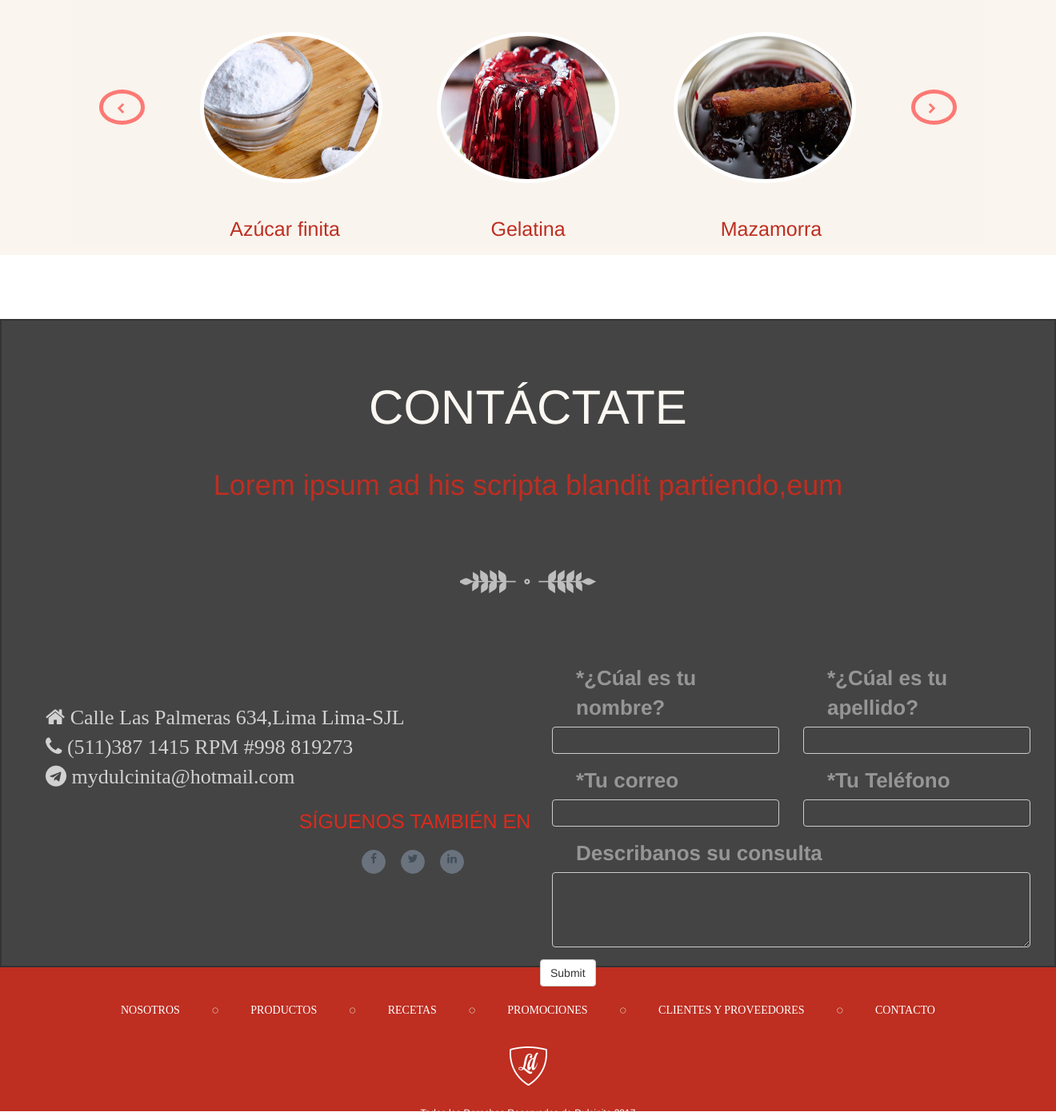
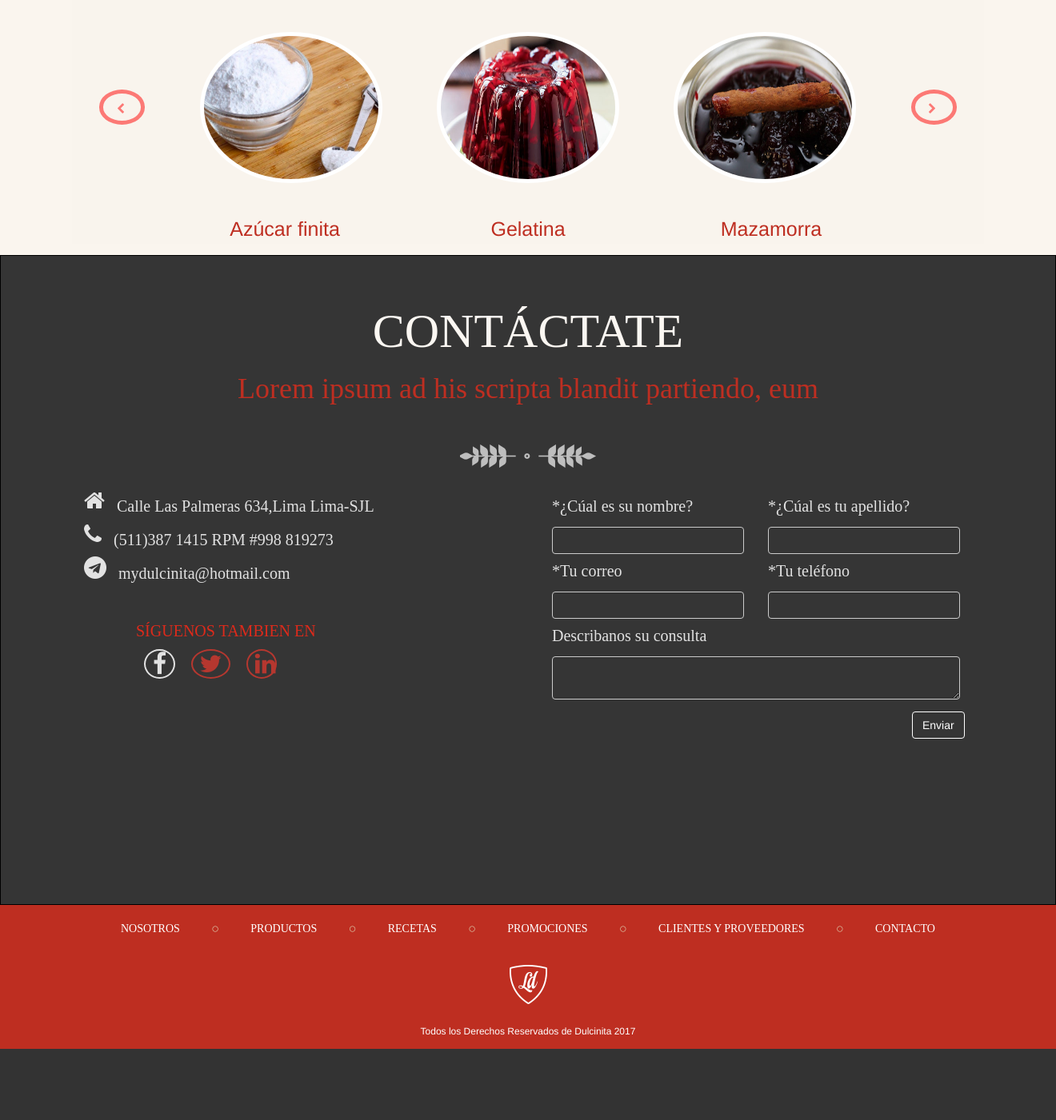
Before and after one commit to Cero-K/plantilla_dulcinita, a PHP site: page / in a window 1320 px wide. Shown: the part 4163-5564 px from the top of the page at 80% size. After the commit the page ends 5475 px from the top, so only its background shows below. Run offline with PHP 8.4, Linux system fonts and the light colour scheme; some libraries are stand-ins or nearby versions; some web fonts are replaced.

Commit message:
TODO HOME 1

```diff
--- a/assets/css/layout/6.contact.css
+++ b/assets/css/layout/6.contact.css
@@ -1,113 +1,136 @@
- .contact{
-    margin-top: 80px;
+  .contacto{
+    margin-top: 0px;
     width: 100%;
-    height: 811px;
-    border:solid 2px;
-    background-color: #444;
+    height: 813px;
+    border:solid 1px;
+    color: black;
+    background-color: #353535;
 }
-.contact h2{
+.main div h2{
+    margin-top: 61px;
+    font-size:60px;
     color: #fbf7f2;
+    text-transform: uppercase;
     text-align: center;
+}
+.fila2 div h6{
+    margin-top: 10px;
+    color: #be2e21;
+    font-size: 36px;
+    text-align: center;
+}
+.fila3 div{
+    margin-top: 15px;
+    color: #939291;
+    display: inline-flex;
+    justify-content: center;
+}
+.fila4a p{
+margin-right: 15px;
+}
+.fila4b p{
+margin-right: 15px;
+}
+.fila4c p{
+margin-right: 15px;
+}
+.fila4a{
+    color: #e2e2e2;
+    display: inline-flex;
+    justify-content: center;
+}
+.fila4a h5{
+    color: #e2e2e2;
+    font-size: 20px;
+}
+.fila4b{
+    color: #e2e2e2;
+    display: inline-flex;
+    justify-content: center;
+}
+.fila4b h5{
+    color: #e2e2e2;
+    font-size: 20px;
+}
+.fila4c{
+    color: #e2e2e2;
+    display: inline-flex;
+    justify-content: center;
+}
+.fila4c h5{
+    color: #e2e2e2;
+    font-size: 20px;
+}
+/*Formulario*/
+.group label h6{
+    color: #e2e2e2;
+    font-size: 20px;
+}
+.group input{
+    background-color: #353535;
+}
+.group textarea{
+ background-color: #353535;
+}
+.facebook{
+    color: #e2e2e2;
+    border: 2px solid #e2e2e2;
+    font-size: 30px ;
+    padding-left:.3em;
+    top: .1em;
+}
+#buttonlogintoregister{
+    background-color: #353535;
+    border-color: #353535;
+    border:solid 1px;
+}
+.twitter,.youtube{
+    color: #b5372f;
+    border: 2px solid #b5372f;
+    font-size: 30px;
+    padding-left: .3em;
+    top: .1em;
+}
+.social{
+    margin-top: 30px;
+    margin-left: 50px;
+    background-color: #353535;
+}
+.social h6{
+    color: #dd2a1b;
+    font-size:20px;
     text-transform: uppercase;
-    font-size: 60px;
-    margin-top: 76px;
-
-}
-.icono-ramas{
-margin-top: 52px;
-display: inline-flex;justify-content: center;
-/*width: 100%;*/
 }
 
-.contact h3{
-    color: #be2e21;
-    text-align: center;
-    font-size: 36px;
-    margin-top: 44px;
-}
-.socialContact{
-    margin-top: 110px;
-}
-.socialContact li {
-    font-size: 26px;
-    margin-bottom: 0px;
-    list-style: none;
-
-}
-.socialContact li a i{
-    color: #d1d1d1;
-}
-/*Social Contaco */
-.social {
-    /*margin: 15px auto;*/
-    background-color: #444;
-    margin-top: -20px;
-    margin-left: 174px;
-}
-.xxx{
-    color: #dd2a1b;
-    text-transform: uppercase;
-    font-size:25px;
-}
-.social ul {
-    margin-top: 17px;
-}
-.social ul > li {
-    margin-left: 2.5px;
-    margin-right: 2.5px;
-}
-.social p{
-}
-.social a {
-    background-size: 100% 200%;
+.social a{
     border-radius: 50%;
-    display: inline-block;
-    height: 30px;
-    position: relative;
-    transition: all 0.2s linear 0s;
-    width: 30px;
-}
-.social a:hover {
-    background-position: 0 -100%;
+    margin-left: 10px;
+    margin-right: 10px;
 }
 
-.social .black a {
-    border: 1px solid #6a737d;
-    color: #424e5a;
-    background-color: #6a737d;
+/*media querys*/
+@media only screen and (max-width: 500px) {
+    .contacto{
+       margin-top: -950px;
     }
-.social .black a:hover {
-    color: #424e5a;
-    background-color: #00bfe8 ;
-
+    .main div h2 ,.fila2 div h6{
+       font-size: 20px;
+       margin-top: 15px;
     }
-/*Para el formulario*/
-.fila1{
-margin-top:61px;
+    .fila2 div  h6{
+        margin-top: -5px;
     }
-.fila1 div label {
-font-size:26px ;
-color: #969696;
+    .fila4a  h5 ,.fila4b h5 , .fila4c  h5 , .social h6{
+       font-size: 15px;
+       margin-top: 8px;
     }
-.fila2 div label {
-font-size:26px ;
-color: #969696;
+    .fila3  div{
+        margin-top: -17px;
     }
-.fila3 div label {
-font-size:26px ;
-color: #969696;
+    .social  h6{
+        margin-top: -28px;
     }
-.form-contact label{
-      padding-left: 30px;
+    .group label h6{
+       font-size: 12px;
     }
-
-.form-control {
-    background-color: #444;
-    border: 1px solid #ccc;
-
-    -webkit-box-shadow: inset 0 1px 1px rgba(0,0,0,.075);
-    box-shadow: inset 0 1px 1px rgba(0,0,0,.075);
-    -webkit-transition: border-color ease-in-out .15s,-webkit-box-shadow ease-in-out .15s;
-    -o-transition: border-color ease-in-out .15s,box-shadow ease-in-out .15s;
-    transition: border-color ease-in-out .15s,box-shadow ease-in-out .15s;
 }
--- a/index.html
+++ b/index.html
@@ -522,105 +522,96 @@
 </section>
 </div>
 <!-- FIN SECCIÓN PROMOCIONES -->
+<!--Inicio contacto-->
+<div class="clear-both"></div>
+<section class="contacto">
+  <div class="container">
+    <div class="main" row>
+          <div class="col-xs-12">
+                <h2 class="brandon-text-bold">Contáctate</h2>
+          </div>
+    </div>
+    <div class="fila2" row>
+          <div class="col-xs-12">
+            <h6 class="brandon-text-bold" >Lorem ipsum ad his scripta blandit partiendo, eum</h6>
+          </div>
+    </div>
 
+    <div class="fila3" row>
+      <div class="col-xs-12">
+        <a href=""><img src="assets/images/imagen_ramas.png"></a>
+      </div>
+    </div>
 
-  <!-- contactenos -->
-
-<section class="contact">
-    <h2>
-      Contáctate
-    </h2>
-    <h3> Lorem ipsum ad his scripta blandit partiendo,eum</h3>
-    <div class="icono-ramas" style="width: 100%">
-          <a href="">
-            <img src="assets/images/imagen_ramas.png">
-          </a>
-        </div>
-    <div class="col-md-6">
-      <ul class="socialContact">
-              <li>
-                <a href="">
-                <i class="fa fa-home" id="p" aria-hidden="true"> Calle Las Palmeras 634,Lima Lima-SJL</i>
-                </a>
-              </li>
-              <li>
-                  <a href="">
-                  <i class="fa fa-phone" id="pp" aria-hidden="true"> (511)387 1415 RPM #998 819273</i>
+    <div class="fila4" row>
+      <div class="col-xs-12 col-md-6">
+            <div class="fila4a">
+              <p class="fa fa-home fa-2x"><h5 class="brandon-text"> Calle Las Palmeras 634,Lima Lima-SJL</h5> </p>
+            </div>
+            <div class="fila4b">
+              <p class="fa fa-phone fa-2x"> <h5 class="brandon-text"> (511)387 1415 RPM #998 819273</h5> </p>
+            </div>
+            <div class="fila4c">
+              <p class="fa fa-telegram fa-2x"> <h5 class="brandon-text"> mydulcinita@hotmail.com</h5> </p>
+            </div>
+          <!--Agregando las redes sociales-->
+              <div class="social col-md-6 col-xs-12 col-sm-12" row>
+                  <h6 class="brandon-text">Síguenos tambien en</h6>
+                  <a class="facebook " href="https://www.facebook.com/lifedigital.pe" data-toggle="tooltip" target="_blank" title="Facebook">
+                  <i class="fa fa-facebook fa-1x"></i>
                   </a>
-              </li>
-              <li>
-                <a href="">
-                <i class="fa fa-telegram"  aria-hidden="true"> mydulcinita@hotmail.com</i>
-                </a>
-
-              </li>
-            </ul>
-
-          <div class="container ">
-            <div class="col-md-11 col-sm-12 centered padd-lgx-h animated fadeInLeft ">
-            <div class="col-md-3 color-white   text-center">
-          <!-- <h4 class="text-mayusc color-white" > Síguenos también en: </h4> -->
-                <div class="social" style="width: 500px" >
-                  <span class="xxx"> Síguenos también en </span>
-
-                       <ul class="list-inline black">
-                          <li>
-                             <a class="facebook" href="https://www.facebook.com/lifedigital.pe" data-toggle="tooltip" target="_blank" title="Facebook">
-                             <i class="fa fa-facebook fa-fw"></i>
-                             </a>
-                          </li>
-                          <li>
-                             <a class="twitter" href="https://twitter.com/lifedigitalpe" data-toggle="tooltip" target="_blank" title="Twitter">
-                             <i class="fa fa-twitter fa-fw"></i>
-                             </a>
-                          </li>
-                          <li>
-                             <a class="youtube" href="https://www.linkedin.com/company-beta/22285340/" target="_blank" title="LinkedIn">
-                             <i class="fa fa-linkedin fa-fw"></i>
-                             </a>
-                          </li>
-                      </ul>
+                  <a class="twitter" href="https://twitter.com/lifedigitalpe" data-toggle="tooltip" target="_blank" title="Twitter">
+                  <i class="fa fa-twitter fa-1x"></i>
+                  </a>
+                  <a class="youtube" href="https://www.linkedin.com/company-beta/22285340/" target="_blank" title="LinkedIn">
+                  <i class="fa fa-linkedin fa-1x"></i>
+                  </a>
+              </div>
+      </div>
+      <!--Agregando el formulario-->
+          <div class="col-xs-12 col-md-6">
+              <form action="send.mail.php" method="post">
+                <div class="col-xs-12 col-md-6">
+                     <div class="group">
+                          <label for="nombre" class="control-label"><h6 class="brandon-text">*¿Cúal es su nombre?</h6></label>
+                          <input type="text" class="form-control" name="nombre">
+                     </div>
                 </div>
-        </div>
-            </div>
+                <div class="col-xs-12 col-md-6">
+                      <div class="group">
+                        <label for="apellido" class="control-label"><h6 class="brandon-text">*¿Cúal es tu apellido?</h6></label>
+                        <input type="text" class="form-control" name="apellido">
+                      </div>
+                </div>
+                <div class="col-xs-12 col-md-6">
+                      <div class="group">
+                        <label for="correo" class="control-label"><h6 class="brandon-text">*Tu correo</h6></label>
+                        <input type="email" class="form-control" name="correo">
+                      </div>
+                </div>
+                <div class="col-xs-12 col-md-6">
+                     <div class="group">
+                    <label for="telefono" class="control-label"><h6 class="brandon-text">*Tu teléfono</h6></label>
+                    <input type="text" class="form-control" name="telefono">
+                    </div>
+                </div>
+                <div class="form-group col-xs-12 col-md-12">
+                    <div class="group">
+                        <label for="mensaje" class="control-label"><h6 class="brandon-text">Describanos su consulta</h6></label>
+                        <textarea class="form-control"  cols="12" name="mensaje">
+                        </textarea>
+                    </div>
+                </div>
+                <div class="col-md-2 col-md-offset-10">
+                    <button id="buttonlogintoregister" class="btn btn-primary" type="submit">Enviar</button>
+                </div>
+              </form>
           </div>
-
-
     </div>
-    <div class="col-md-6">
-      <form class="form-contact">
-      <div class="fila1">
-        <div class="form-group col-md-6">
-            <label for="exampleInputEmail1"  >*¿Cúal es tu nombre?</label>
-            <input type="email" class="form-control" id="exampleInputEmail1">
-        </div>
-        <div class="form-group col-md-6">
-            <label for="exampleInputPassword1">*¿Cúal es tu apellido?</label>
-            <input type="password" class="form-control" id="exampleInputPassword1">
-        </div>
-      </div>
-      <div class="fila2">
-        <div class="form-group col-md-6">
-            <label for="exampleInputEmail1">*Tu correo</label>
-            <input type="email" class="form-control" id="exampleInputEmail1">
-        </div>
-        <div class="form-group col-md-6">
-            <label for="exampleInputPassword1">*Tu Teléfono</label>
-            <input type="password" class="form-control" id="exampleInputPassword1">
-        </div>
-      </div>
-      <div class="fila3">
-        <div class="form-group col-md-12">
-          <label for="mensaje">Describanos su consulta</label>
-          <textarea name="mensaje" id="mensaje"  class="form-control" cols="20" rows="4"></textarea>
-          </div>
-      </div>
-      <div class="fila4">
-      <button type="submit" class="btn btn-default">Submit</button>
-      </div>
-      </form>
     </div>
-  </section>
+</section>
+ <div class="clear-both"></div>
+<!--Fin contacto-->
   <!-- FIN DE SECCION CONTACTO -->
   <!-- SECCION FOOTER -->
   <section class="footer">
```
Lines whose indentation alone changed are shown as unchanged.
